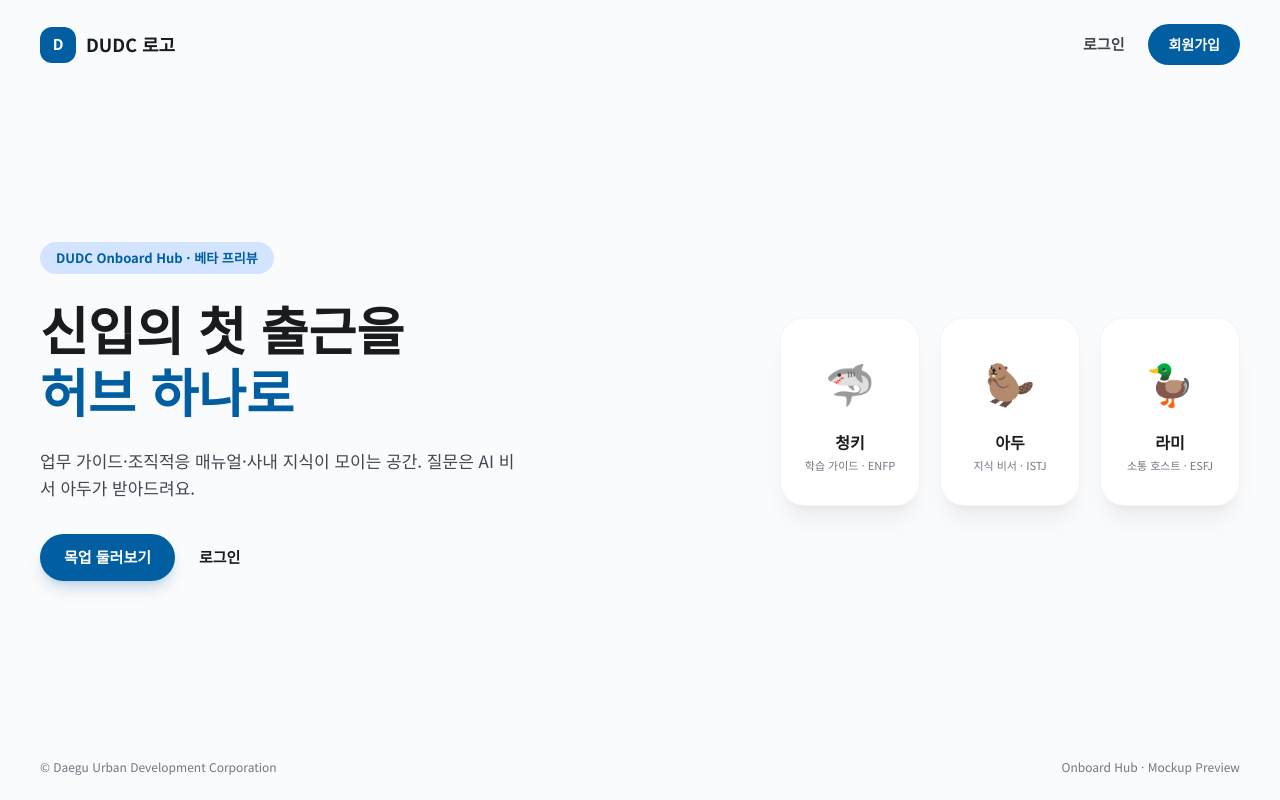
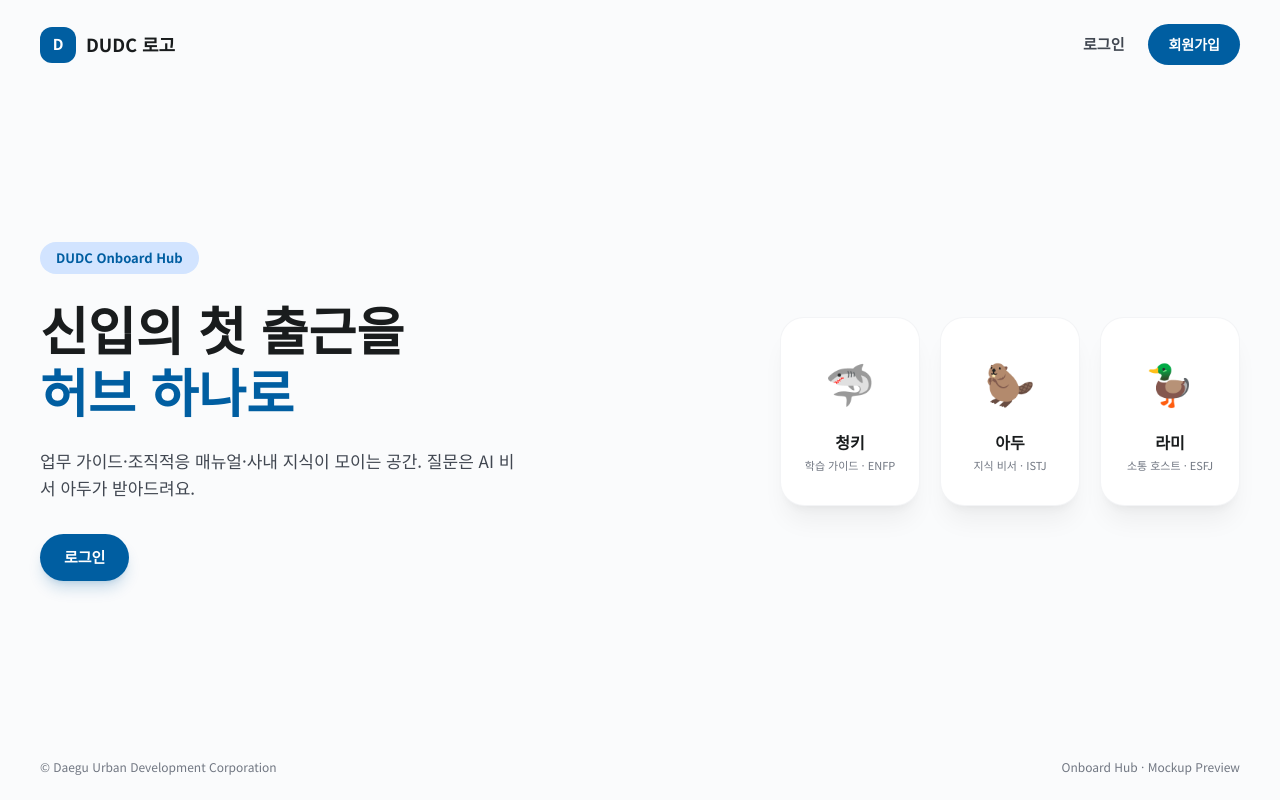
Before and after one commit to izon01/DUDC_26.7.11, a React (Vite) app: page / in a window 1280 px wide. Built offline with nearby package versions, Linux system fonts and the light colour scheme.

Commit message:
Simplify landing page hero badge and CTA
- Drop "베타 프리뷰" from the badge text
- Remove the "목업 둘러보기" button, leaving a single solid
  rounded login CTA to focus attention on signing in

```diff
--- a/src/pages/LandingPage.jsx
+++ b/src/pages/LandingPage.jsx
@@ -42,7 +42,7 @@ export default function LandingPage() {
           {/* Left: Hero copy */}
           <div>
             <span className="inline-block px-4 py-1.5 rounded-full bg-primary-fixed text-primary text-[13px] font-bold mb-6">
-              DUDC Onboard Hub · 베타 프리뷰
+              DUDC Onboard Hub
             </span>
             <h1 className="text-[44px] lg:text-[52px] leading-[1.2] font-extrabold text-on-surface mb-6">
               신입의 첫 출근을
@@ -54,14 +54,8 @@ export default function LandingPage() {
             </p>
             <div className="flex items-center gap-6">
               <button
-                onClick={() => setAuthMode("signup")}
+                onClick={() => setAuthMode("login")}
                 className="px-6 py-3 rounded-full bg-primary text-white font-bold text-[15px] hover:opacity-90 active:scale-95 transition-all shadow-lg shadow-primary/20"
-              >
-                목업 둘러보기
-              </button>
-              <button
-                onClick={() => setAuthMode("login")}
-                className="text-on-surface font-bold text-[15px] hover:text-primary transition-colors"
               >
                 로그인
               </button>
```
